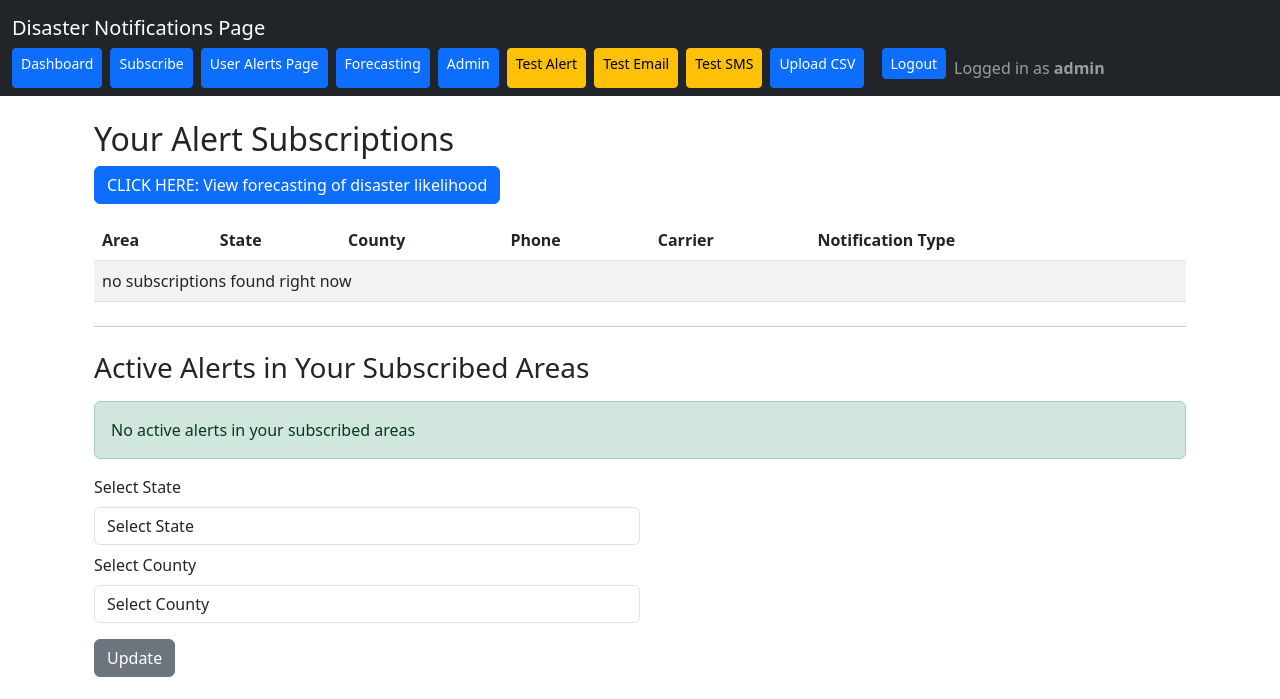
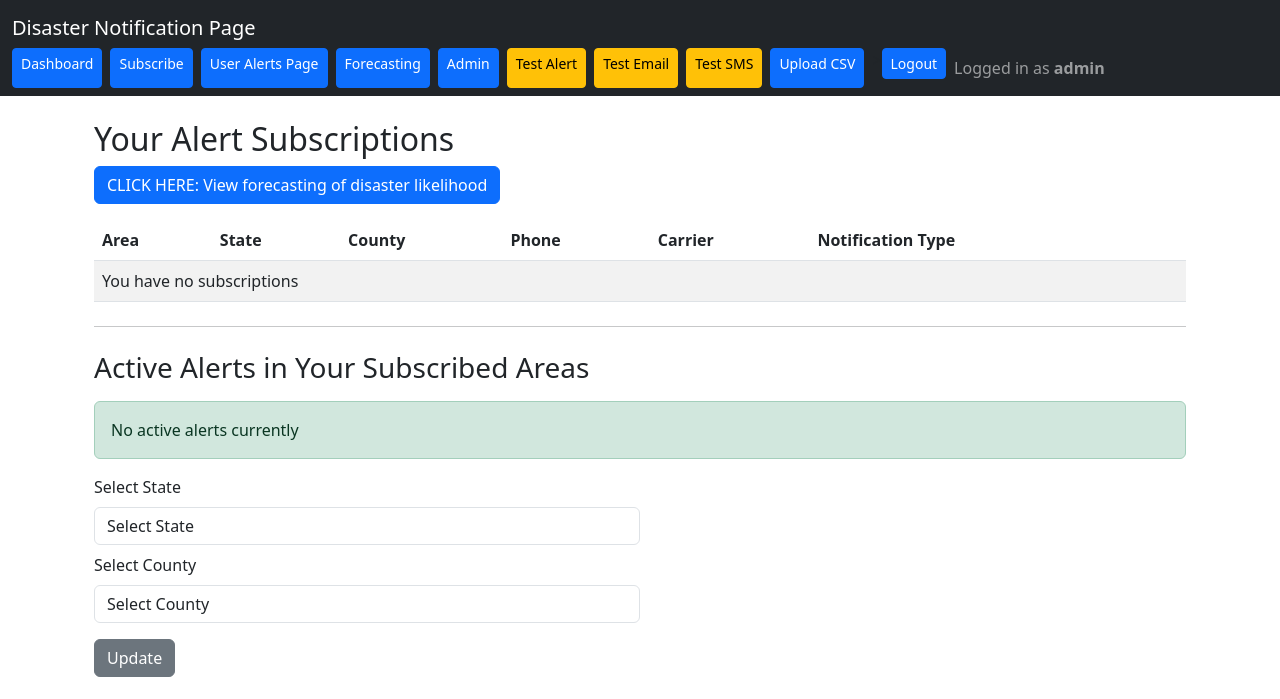
Before and after one commit to BradBKaiBuffs/disaster_notification, a Django app: page /user_alerts/ in a window 1280 px wide. Shown: the top 699 px of the page. Run offline with Django 5.2, Linux system fonts and the light colour scheme; a user stored in the database is signed in; data that the repository does not hold is empty; parts of the project's set-up code (start-up, migrations or seed data) failed here and were passed over.

Commit message:
cleaned up user alerts page

```diff
--- a/notification/templates/notification/base.html
+++ b/notification/templates/notification/base.html
@@ -15,7 +15,7 @@
 <nav class="navbar navbar-dark bg-dark mb-4">
     <div class="container-fluid">
 
-        <span class="navbar-brand">Disaster Notifications Page</span>
+        <span class="navbar-brand">Disaster Notification Page</span>
 
         <div class="d-flex">
 
--- a/notification/templates/notification/user_alerts.html
+++ b/notification/templates/notification/user_alerts.html
@@ -46,7 +46,7 @@
                     </td>
                 </tr>
             {% empty %}
-                <tr><td colspan="7">no subscriptions found right now</td></tr>
+                <tr><td colspan="7">You have no subscriptions</td></tr>
             {% endfor %}
         </tbody>
     </table>
@@ -91,7 +91,7 @@
     </div>
     {% else %}
     <div class="alert alert-success mt-3">
-        No active alerts in your subscribed areas
+        No active alerts currently
     </div>
     {% endif %}
 
```
